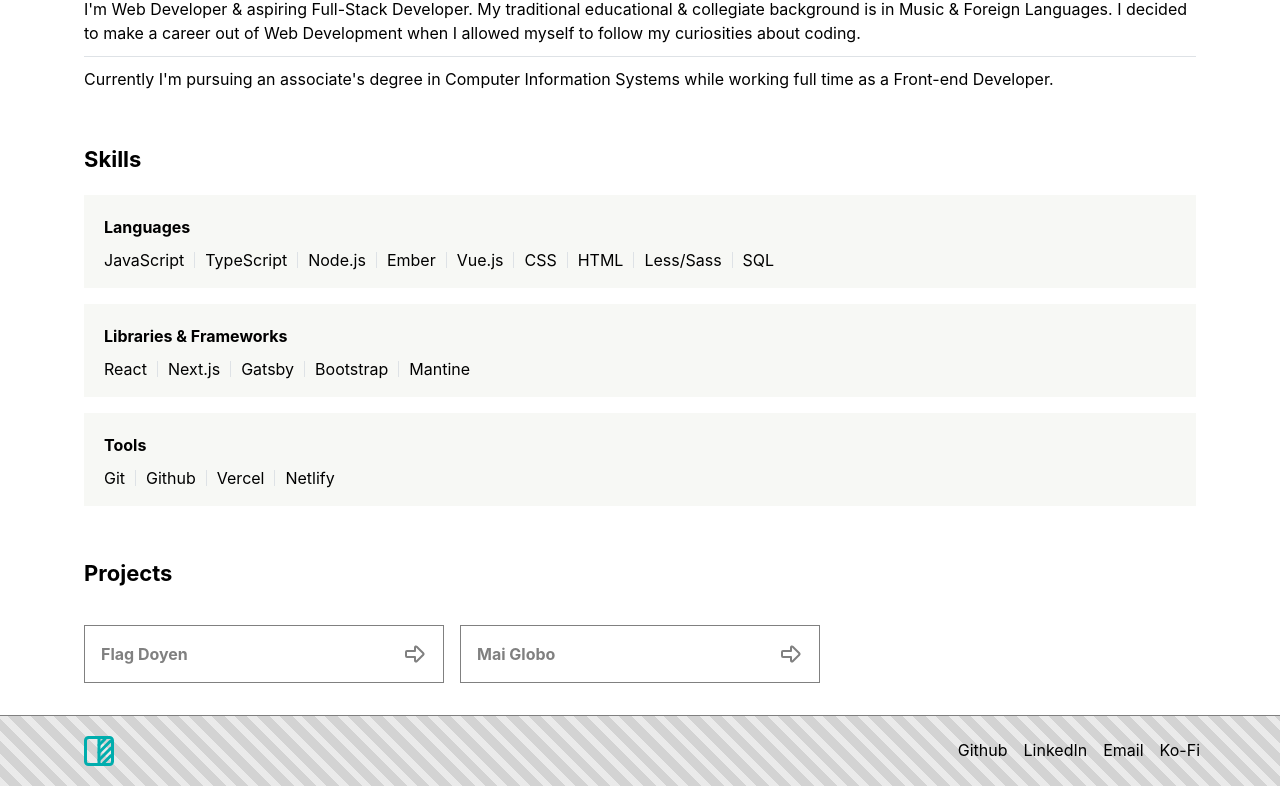
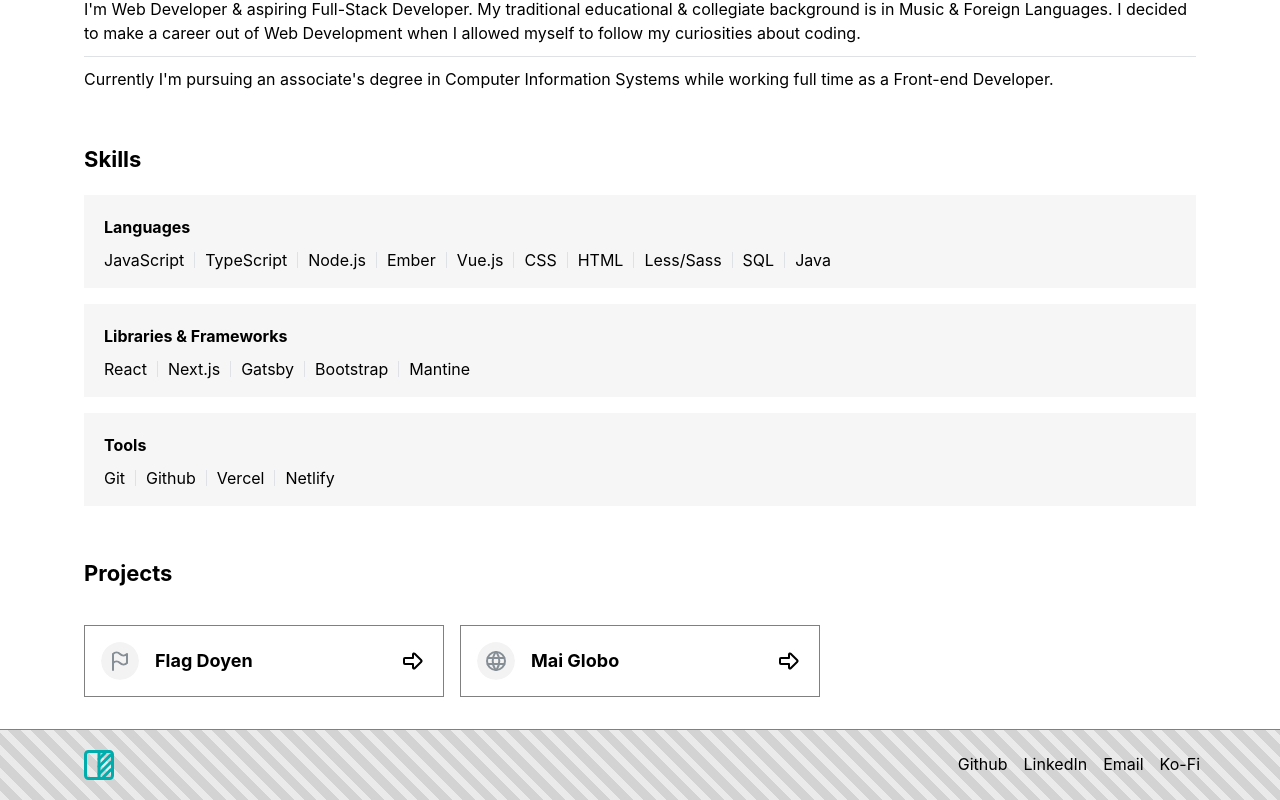
Before and after one commit to Jufrench/ju4, a Next.js app: page / in a window 1280 px wide. Shown: the part 581-1381 px from the top of the page. Built offline with nearby package versions, Linux system fonts and the light colour scheme.

Commit message:
Update project card style

```diff
--- a/src/pages/index.tsx
+++ b/src/pages/index.tsx
@@ -5,10 +5,10 @@
 import { Inter } from "next/font/google";
 // import styles from "@/styles/Home.module.css";
 
-import { rem, Center, Container, SimpleGrid, Grid, Space, Box,
-  ActionIcon, Stack, Title, Group, Anchor, Text, Divider, Card, Drawer, NavLink, Avatar } from '@mantine/core';
+import { rem, Center, Container, SimpleGrid, Grid, Space, Box, Blockquote,
+  ActionIcon, Stack, Title, Group, Anchor, Text, Divider, Card, Paper, Drawer, NavLink, Avatar } from '@mantine/core';
 import { useMediaQuery, useDisclosure } from '@mantine/hooks';
-import { IconMenu2, IconSquareHalf, IconArrowBigRight } from '@tabler/icons-react';
+import { IconMenu2, IconSquareHalf, IconArrowBigRight, IconArrowRight, IconInfoCircle, IconFlag, IconWorld } from '@tabler/icons-react';
 import { ReactNode } from "react";
 
 const inter = Inter({ subsets: ["latin"] });
@@ -111,19 +111,28 @@
   const navItemStyle: React.CSSProperties = {
     padding: `${rem(4)} ${rem(6)}`,
     fontWeight: 700,
-    transition: 'all 1s',
-    position: 'relative'
+    // transition: 'all 1s',
+    // position: 'relative'
   };
 
   const [isHovered, setIsHovered] = React.useState<boolean>(false);
 
+  // return (
+  //   <Anchor
+  //     className={`header-tablet-nav-item ${isHovered ? 'hover' : ''}`}
+  //     c="black"
+  //     style={navItemStyle}
+  //     onMouseEnter={() => setIsHovered(true)}
+  //     onMouseLeave={() => setIsHovered(false)}
+  //     href={`#${props.title.toLowerCase()}`}
+  //     >
+  //       {props.title}
+  //     </Anchor>
+  // )
   return (
     <Anchor
-      className={`header-tablet-nav-item ${isHovered ? 'hover' : ''}`}
       c="black"
       style={navItemStyle}
-      onMouseEnter={() => setIsHovered(true)}
-      onMouseLeave={() => setIsHovered(false)}
       href={`#${props.title.toLowerCase()}`}
       >
         {props.title}
@@ -260,7 +269,7 @@
 // };
 
 const Skills = () => {
-  const languages = ['JavaScript', 'TypeScript', 'Node.js', 'Ember', 'Vue.js', 'CSS', 'HTML', 'Less/Sass', 'SQL']
+  const languages = ['JavaScript', 'TypeScript', 'Node.js', 'Ember', 'Vue.js', 'CSS', 'HTML', 'Less/Sass', 'SQL', 'Java']
     .map((lang, index, arr) => (
       <React.Fragment key={index}>
         <Text style={{lineHeight: 1}} span>{lang}</Text>
@@ -286,7 +295,7 @@
 
   const SkillsSection = (props: {title: string, skills: React.JSX.Element[]}) => {
     const sectionStyle = {
-      background: '#f7f8f5',
+      background: '#f6f6f6f6',
       padding: rem(20)
     };
 
@@ -312,24 +321,67 @@
   );
 };
 
+const ProjectCardMobile = (props: {title: string, url: string}) => {
+  return (
+    <Paper p={rem(16)} style={{border: "1px solid gray", borderRadius: 0}}>
+      <Group justify="space-between">
+        <Title order={4} size="h4">{props.title}</Title>
+        <ActionIcon component="a" href={props.url} target="_blank" radius={0} color="black" variant="subtle">
+          <IconArrowBigRight />
+        </ActionIcon>
+      </Group>
+    </Paper>
+  );
+}
+
+const ProjectCardTablet = (props: {title: string, url: string, icon?: ReactNode}) => {
+  console.log('props:', props)
+  return (
+    <Paper p={rem(16)} style={{border: "1px solid gray", borderRadius: 0}}>
+      <Group justify="flex-start">
+        <Avatar>
+          {props.icon}
+        </Avatar>
+        <Title order={4} size="h4">{props.title}</Title>
+        <ActionIcon component="a" href={props.url} target="_blank" radius={0} color="black" variant="subtle" style={{marginLeft: "auto"}}>
+          <IconArrowBigRight />
+        </ActionIcon>
+      </Group>
+    </Paper>
+  );
+}
+
 const Projects = (props: {projectList: {}[]}) => {
 
-  const ProjectItem = (props: {key: string, title: string, url: string}) => {
+  // const ProjectItem = (props: {key: string, title: string, url: string}) => {
+  //   return (
+  //     <Card component='a' href={props.url} target="_blank" style={{border: "1px solid gray", borderRadius: 0}}>
+  //       <Group justify="space-between">
+  //         <Title size="h5" style={{color: "gray"}}>{props.title}</Title>
+  //         {/* <ActionIcon component='a' variant='light' color="gray"> */}
+  //           <IconArrowBigRight color="gray" />
+  //         {/* </ActionIcon> */}
+  //       </Group>
+  //     </Card>
+  //   )
+  // };
+
+  // const projects = props.projectList.map((item: { [key:string]: string }) => {
+  //   return (
+  //     <ProjectItem key={item.title} title={item.title} url={item.url} />
+  //   );
+  // });
+
+  const matchesTablet = useMediaQuery('(min-width: 47.5em)');
+
+
+  const projects2 = props.projectList.map((item: { [key:string]: string }) => {
     return (
-      <Card component='a' href={props.url} target="_blank" style={{border: "1px solid gray", borderRadius: 0}}>
-        <Group justify="space-between">
-          <Title size="h5" style={{color: "gray"}}>{props.title}</Title>
-          {/* <ActionIcon component='a' variant='light' color="gray"> */}
-            <IconArrowBigRight color="gray" />
-          {/* </ActionIcon> */}
-        </Group>
-      </Card>
-    )
-  };
-
-  const projects = props.projectList.map((item: { [key:string]: string }) => {
-    return (
-      <ProjectItem key={item.title} title={item.title} url={item.url} />
+      <React.Fragment key={item.title}>
+        {matchesTablet ?
+          <ProjectCardTablet title={item.title} url={item.url} icon={item.icon} /> :
+          <ProjectCardMobile title={item.title} url={item.url} />}
+      </React.Fragment>
     );
   });
 
@@ -338,7 +390,8 @@
       <Stack style={sectionContentStyle}>
         <Title size="h3" style={sectionContentTitle}>Projects</Title>
         <SimpleGrid spacing="md" cols={{ base: 1, sm: 3 }}>
-          {projects}
+          {/* {projects} */}
+          {projects2}
         </SimpleGrid>
       </Stack>
     </Center>
@@ -348,13 +401,26 @@
 const projectList: {}[] = [
   {
     title: 'Flag Doyen',
-    url: 'https://flagdoyen.vercel.app/'
+    url: 'https://flagdoyen.vercel.app/',
+    icon: <IconFlag />
   },
   {
     title: 'Mai Globo',
-    url: 'https://maiglobo.vercel.app/'
+    url: 'https://maiglobo.vercel.app/',
+    icon: <IconWorld />
   }
 ];
+
+// function Quote() {
+//   const icon = <IconInfoCircle />;
+//   return (
+//     <Center>
+//       <Blockquote color="#00adad" style={sectionContentStyle} cite="– Ella Fitzgerald" icon={icon} mb="md">
+//         Just don’t give up what you’re trying to do. Where there is love and inspiration, I don’t think you can go wrong.
+//       </Blockquote>
+//     </Center>
+//   );
+// }
 
 const contactInfo: { [key:string]: string | ReactNode | undefined }[] = [
   {
@@ -413,7 +479,7 @@
 };
 
 export default function Home() {
-  const matches = useMediaQuery('(min-width: 47.5em)');
+  const matchesTablet = useMediaQuery('(min-width: 47.5em)');
   return (
     <>
       <Head>
@@ -422,7 +488,7 @@
         <meta name="viewport" content="width=device-width, initial-scale=1" />
         <link rel="icon" href="/favicon.ico" />
       </Head>
-      {matches ? <HeaderTablet /> : <HeaderMobile />}
+      {matchesTablet ? <HeaderTablet /> : <HeaderMobile />}
       <Stack gap="sm">
         {/* <Space h="sm" /> */}
         <Hero />
@@ -430,6 +496,7 @@
         {/* <SkillsOld /> */}
         <Skills />
         <Projects projectList={projectList} />
+        {/* <Quote /> */}
         <Footer />
       </Stack>
     </>
--- a/src/styles/globals.css
+++ b/src/styles/globals.css
@@ -2,7 +2,7 @@
   scroll-behavior: smooth;
 }
 
-.header-tablet .header-tablet-nav-item:before {
+/* .header-tablet .header-tablet-nav-item:before {
   position: absolute;
   content: '';
   left: 0;
@@ -18,7 +18,7 @@
 
 .header-tablet .header-tablet-nav-item.hover:before {
   transform: scaleX(1);
-}
+} */
 
 /* :root {
   --max-width: 1100px;
```
